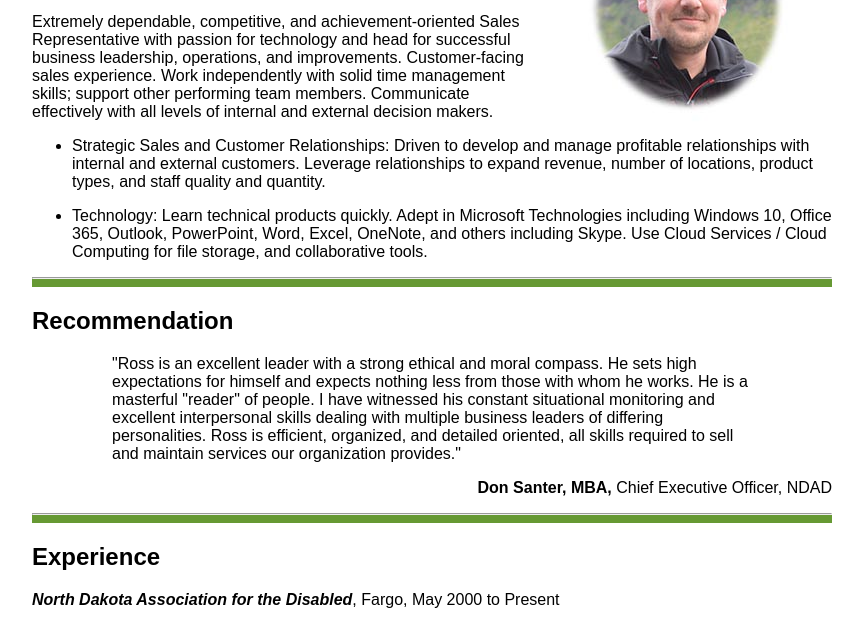
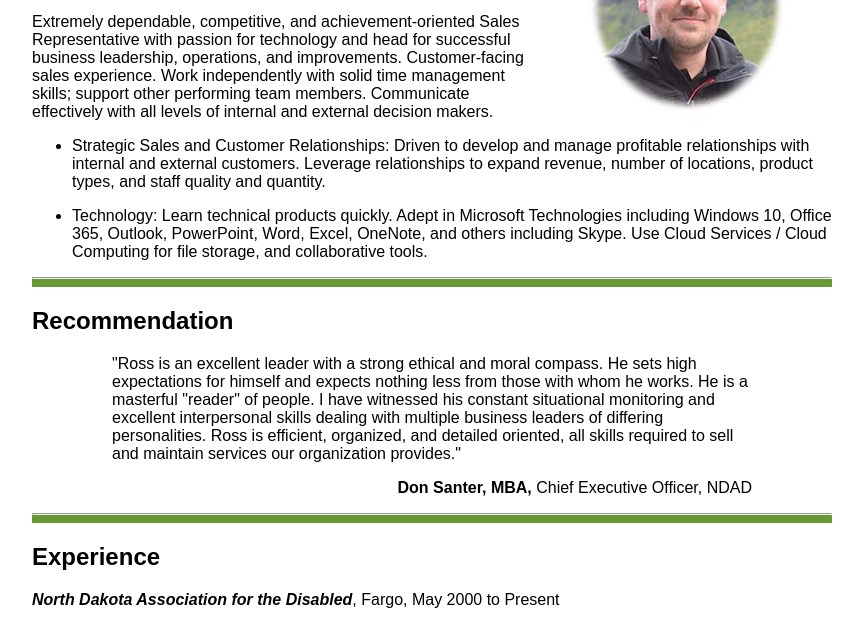
Before and after one commit to qualey/qualey.github.io, a plain HTML site: page index.html in a window 1280 px wide. Shown: the part 159-781 px from the top of the page, without its empty margins (208-1071 px from the left). Drawn offline with Linux system fonts and the light colour scheme.

Commit message:
Update index.html

```diff
--- a/index.html
+++ b/index.html
@@ -37,10 +37,12 @@
 </div>
 
 <h2>Recommendation</h2>
-  <div class="recommendation"><p>"Ross is an excellent leader with a strong ethical and moral compass. He sets high expectations for himself and expects nothing less from those with whom he works. He is a masterful "reader" of people. I have witnessed his constant situational monitoring and excellent interpersonal skills dealing with multiple business leaders of differing personalities. Ross is efficient, organized, and detailed oriented, all skills required to sell and maintain services our organization provides."</p></div>
+  <div class="recommendation"><p>"Ross is an excellent leader with a strong ethical and moral compass. He sets high expectations for himself and expects nothing less from those with whom he works. He is a masterful "reader" of people. I have witnessed his constant situational monitoring and excellent interpersonal skills dealing with multiple business leaders of differing personalities. Ross is efficient, organized, and detailed oriented, all skills required to sell and maintain services our organization provides."</p>
 
-<div class="donsanter">
-  <p><strong>Don Santer, MBA,</strong> Chief Executive Officer, NDAD</p>
+
+    <div class="donsanter">
+      <p><strong>Don Santer, MBA,</strong> Chief Executive Officer, NDAD</p>
+    </div>
 </div>
 
 <div class="bighr">
```
